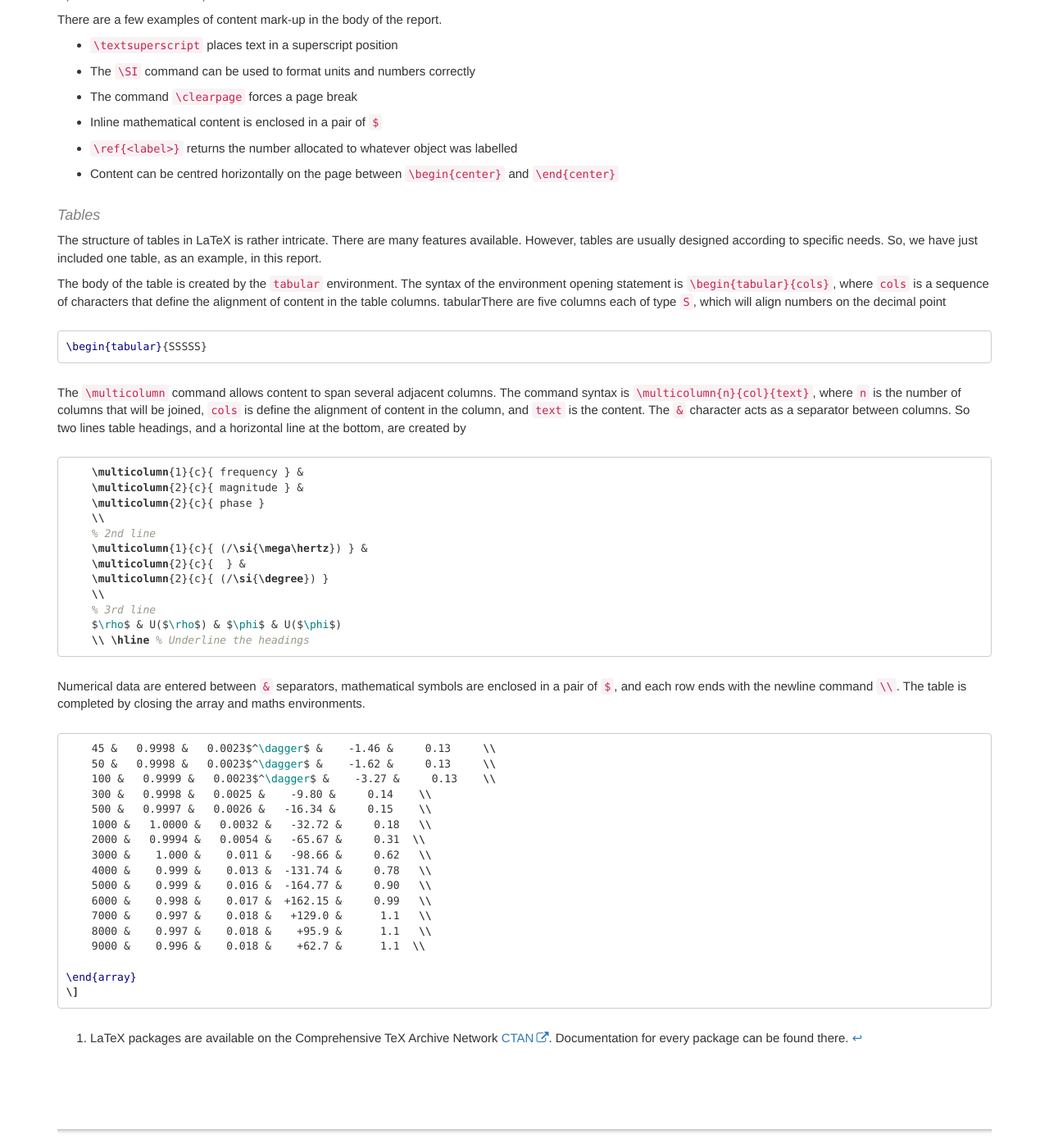
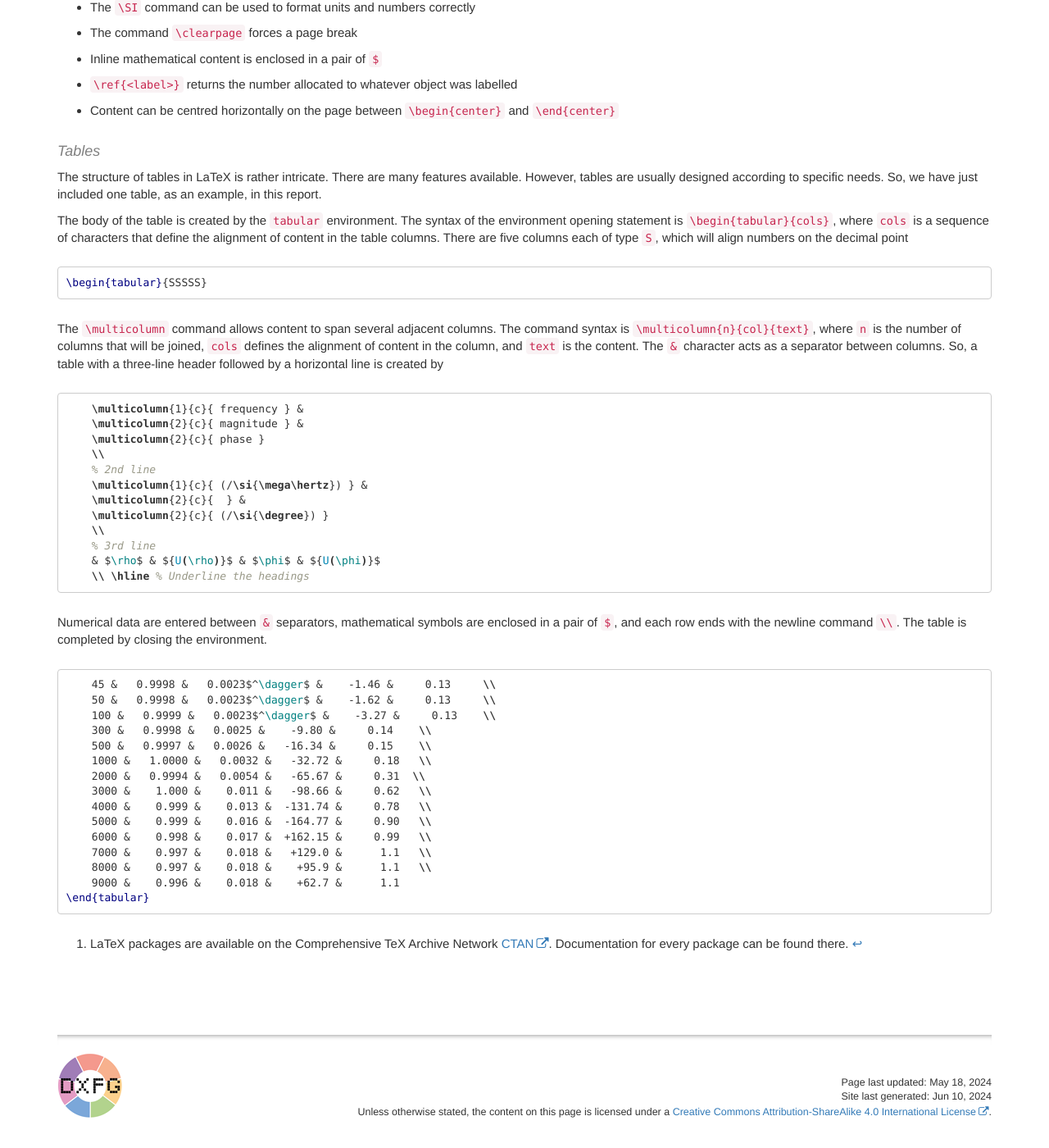
Before and after one commit to apmp-dxfg/apmp-dxfg.github.io, a Jekyll site: the page built from pages/dxfg/dxfg-pdfa-tut-body-style.md, in a window 1280 px wide and 1400 px high, scrolled down 9468 px. Shown: the whole window at 82% size. Built offline with Jekyll 4.4.1, drawn with Linux system fonts in a browser that asks for light colours; comment, search, counter and statistics services are not loaded; after the commit the page ends 10834 px from its top, so only the background shows below that; some of the changed text lies outside the part shown.

Commit message:
Suggested corrections

````diff
--- a/pages/dxfg/dxfg-pdfa-tut-body-style.md
+++ b/pages/dxfg/dxfg-pdfa-tut-body-style.md
@@ -7,8 +7,6 @@
 mathjax: true
 layout: page
 ---
-{% include important.html content="This page is currently being written and has not yet been reviewed" %}
-
 ## Report Body Style
 
 We explain how the appearance of material in the body of Lunar Metrology Institute reports is controlled in LaTeX.
@@ -254,8 +254,7 @@
         6000 &    0.998 &    0.017 &  +162.15 &     0.99   \\
         7000 &    0.997 &    0.018 &   +129.0 &      1.1   \\
         8000 &    0.997 &    0.018 &    +95.9 &      1.1   \\
-        9000 &    0.996 &    0.018 &    +62.7 &      1.1  \\
-        %%-----------------------------------------------
+        9000 &    0.996 &    0.018 &    +62.7 &      1.1
 
     \end{tabular}
 
@@ -447,7 +446,7 @@
 ### Report body contents
 
 #### Header, footer, and left alignment of text
-The first lines after `\begin{document` set the page style to 'fancy', in which a header and footer have been defined.
+The first lines after `\begin{document}` set the page style to 'fancy', in which a header and footer have been defined.
 The `\raggedright` command tells LaTeX not to justify the lines of text, which gives a ragged appearance on the right hand side of the text.
 The report title is printed, below 4 lines of vertical space, in LaTeX's `\LARGE` sized print.
 ```tex
@@ -476,15 +475,15 @@
 
 The body of the table is created by the `tabular` environment.
 The syntax of the environment opening statement is `\begin{tabular}{cols}`, where `cols` is a sequence of characters that define the alignment of content in the table columns.
-tabularThere are five columns each of type `S`, which will align numbers on the decimal point
+There are five columns each of type `S`, which will align numbers on the decimal point
 ```tex
 \begin{tabular}{SSSSS}
 ```
 
 The `\multicolumn` command allows content to span several adjacent columns.
-The command syntax is `\multicolumn{n}{col}{text}`, where `n` is the number of columns that will be joined, `cols` is define the alignment of content in the column, and `text` is the content.
+The command syntax is `\multicolumn{n}{col}{text}`, where `n` is the number of columns that will be joined, `cols` defines the alignment of content in the column, and `text` is the content.
 The `&` character acts as a separator between columns.
-So two lines table headings, and a horizontal line at the bottom, are created by
+So, a table with a three-line header followed by a horizontal line is created by
 ```tex
     \multicolumn{1}{c}{ frequency } &
     \multicolumn{2}{c}{ magnitude } &
@@ -496,12 +495,12 @@
     \multicolumn{2}{c}{ (/\si{\degree}) }
     \\
     % 3rd line
-    $\rho$ & U($\rho$) & $\phi$ & U($\phi$)
+    & $\rho$ & ${U(\rho)}$ & $\phi$ & ${U(\phi)}$
     \\ \hline % Underline the headings
 ```
 
 Numerical data are entered between `&` separators, mathematical symbols are enclosed in a pair of `$`, and each row ends with the newline command `\\`.
-The table is completed by closing the array and maths environments.
+The table is completed by closing the environment.
 ```tex
     45 &   0.9998 &   0.0023$^\dagger$ &    -1.46 &     0.13     \\
     50 &   0.9998 &   0.0023$^\dagger$ &    -1.62 &     0.13     \\
@@ -516,10 +515,8 @@
     6000 &    0.998 &    0.017 &  +162.15 &     0.99   \\
     7000 &    0.997 &    0.018 &   +129.0 &      1.1   \\
     8000 &    0.997 &    0.018 &    +95.9 &      1.1   \\
-    9000 &    0.996 &    0.018 &    +62.7 &      1.1  \\
-
-\end{array}
-\]
+    9000 &    0.996 &    0.018 &    +62.7 &      1.1
+\end{tabular}
 ```
 [^1]: LaTeX packages are available on the Comprehensive TeX Archive Network [CTAN](https://ctan.org/){:target="_blank"}. Documentation for every package can be found there.
 
````
Also changed, not shown: other parts of pages/dxfg/dxfg-pdfa-tut-body-style.md (+13 -11 lines).
